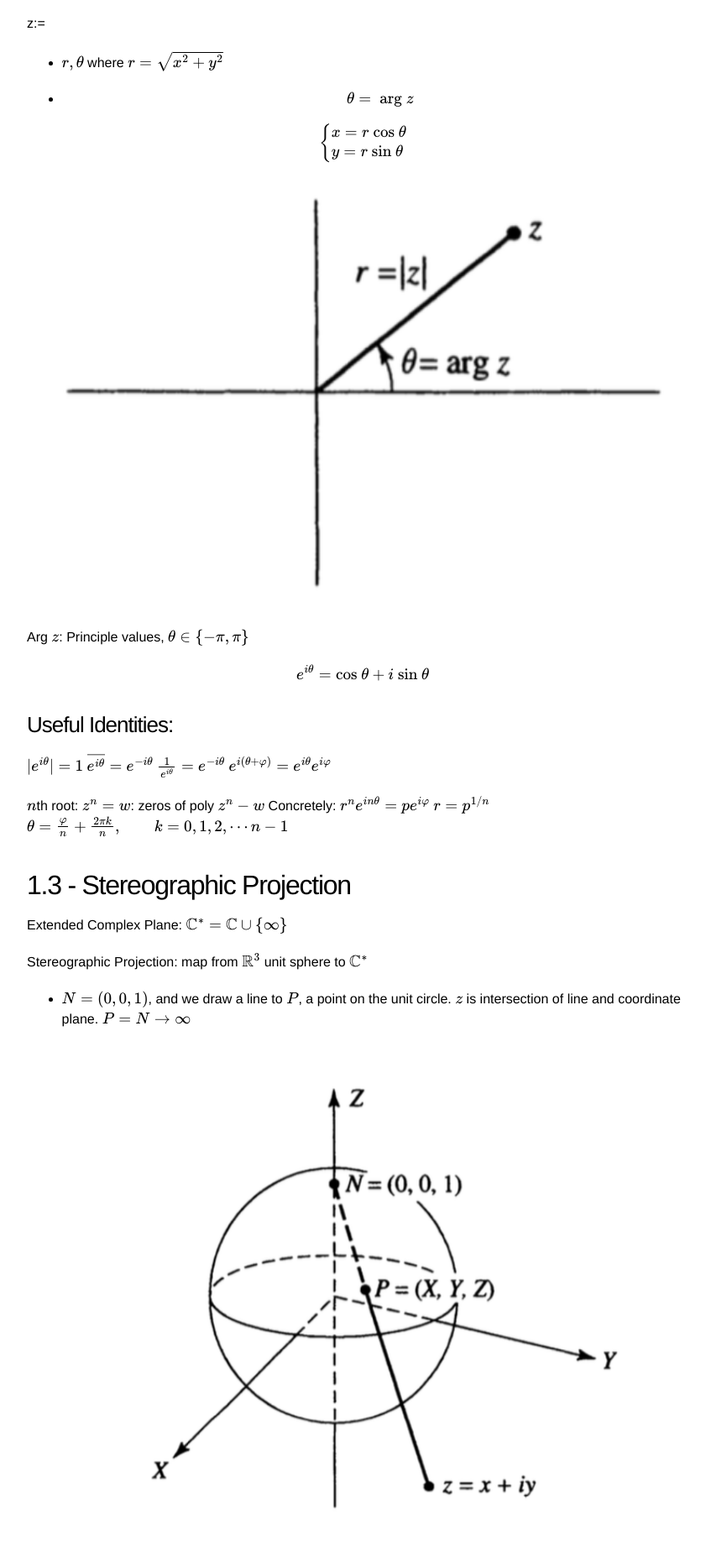
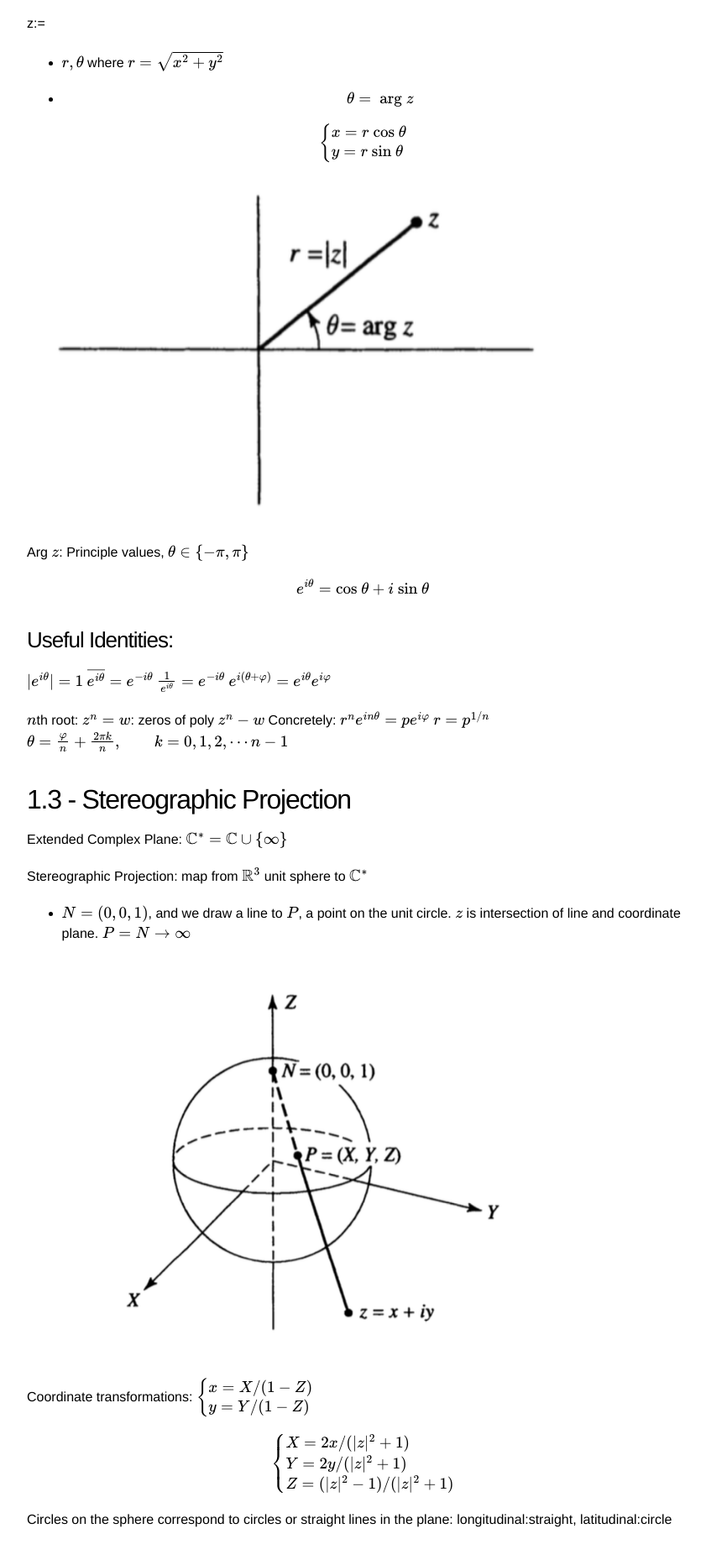
Before and after one commit to jaywreddy/jaywreddy.github.io, a Jekyll site: the page built from _posts/2016-04-10-math-185-notes.markdown, in a window 1280 px wide. Shown: the part 1051-2909 px from the top of the page at 84% size, without its empty margins (208-1049 px from the left). Built offline with Jekyll 4.4.1, drawn with Linux system fonts in a browser that asks for light colours; formulas are drawn with MathJax 3.

Commit message:
better flowing

```diff
--- a/css/main.css
+++ b/css/main.css
@@ -8,7 +8,7 @@
 
 html, body { height: 100%; }
 
-img { width: 100%; height: 100%; }
+img { width: 80%; height: 100%; }
 
 body {
   background-color: #FFF;
```
